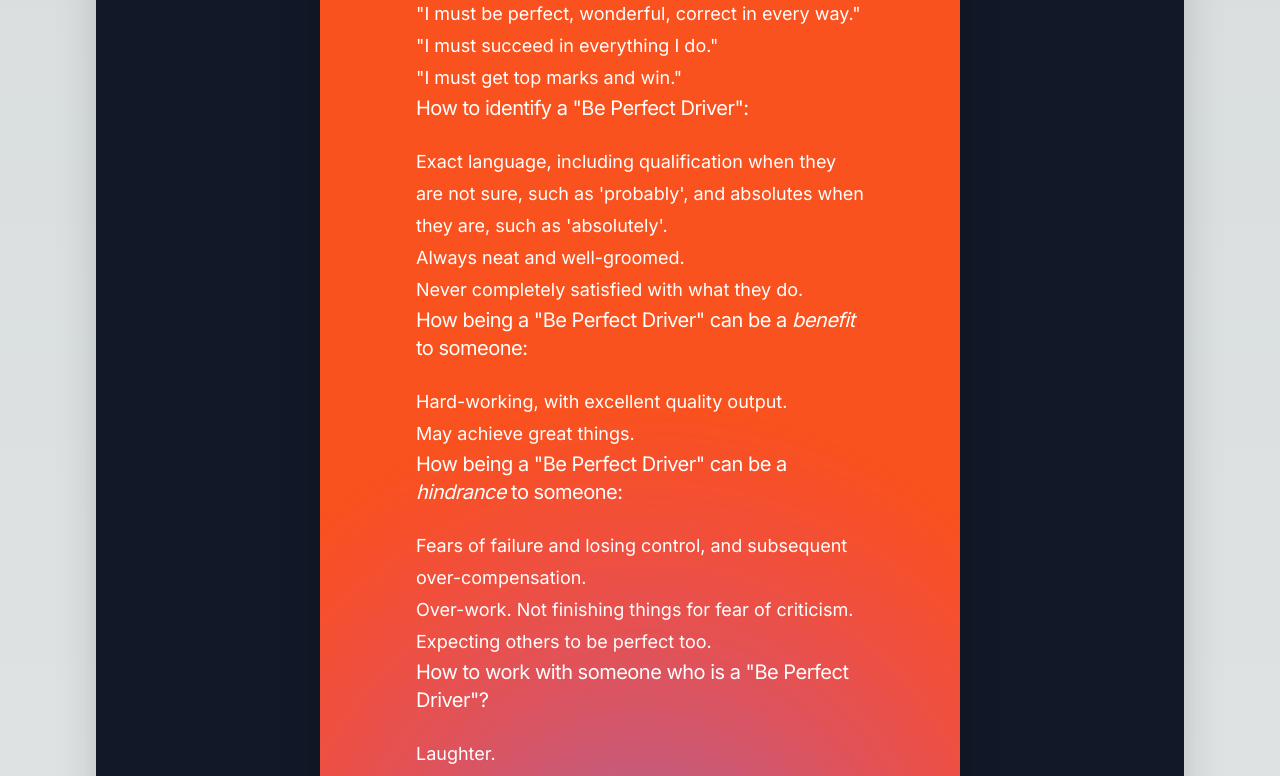
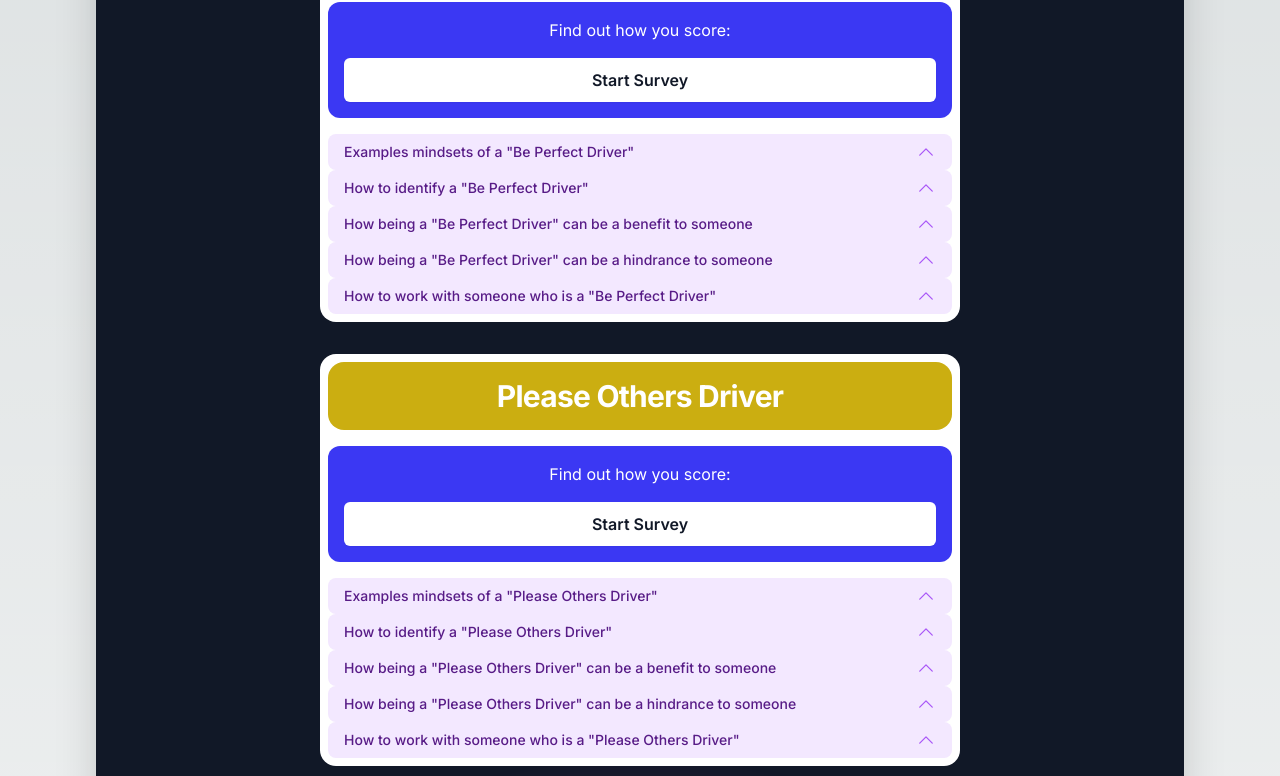
Before and after one commit to glayfield/working-styles, a Next.js app: page /styles in a window 1280 px wide. Shown: the part 762-1538 px from the top of the page. Built offline with nearby package versions, Linux system fonts and the light colour scheme.

Commit message:
CSS is a mishmash of styles but functional

```diff
--- a/src/app/results/page.tsx
+++ b/src/app/results/page.tsx
@@ -20,10 +20,11 @@ export default function Results() {
   const [results, setResults] = useStickyState([], "user-results");
 
   function newChartResult(group: Group): ChartResult {
+    const key = group.key;
     const label = group.name.replaceAll(" Driver", "");
     const value = totalScore(group.id);
 
-    return { label, value };
+    return { key, label, value };
   }
 
   function totalScore(groupId: number) {
--- a/src/app/styles/page.tsx
+++ b/src/app/styles/page.tsx
@@ -1,123 +1,197 @@
 "use client";
 import Container from "@/components/container";
 import GradientBox from "@/components/gradient-box";
+import StyleScore from "@/components/style-score";
 
 import GROUPS from "@/data/groups";
 import { Group, Groups } from "@/types/interfaces";
 import { useStickyState } from "@/utils/storage";
+import { Disclosure } from "@headlessui/react";
+import { ChevronUpIcon } from "@heroicons/react/24/outline";
 
 export default function Styles() {
   const [results] = useStickyState([], "user-results");
+
   const colorVariants: Groups = {
     bePerfect:
-      "relative isolate overflow-hidden bg-[#F9521E] px-6 pt-16 shadow-2xl sm:rounded-3xl sm:px-16 md:pt-24 lg:flex lg:gap-x-20 lg:px-24 lg:pt-0",
+      "rounded-2xl text-2xl font-bold p-4 mb-4 tracking-tight sm:text-3xl text-black bg-[#F9521E]",
     pleaseOthers:
-      "relative isolate overflow-hidden bg-[#CBAE11] px-6 pt-16 shadow-2xl sm:rounded-3xl sm:px-16 md:pt-24 lg:flex lg:gap-x-20 lg:px-24 lg:pt-0",
+      "rounded-2xl text-2xl font-bold p-4 mb-4 tracking-tight sm:text-3xl text-white bg-[#CBAE11]",
     hurryUp:
-      "relative isolate overflow-hidden bg-[#008D7C] px-6 pt-16 shadow-2xl sm:rounded-3xl sm:px-16 md:pt-24 lg:flex lg:gap-x-20 lg:px-24 lg:pt-0",
+      "rounded-2xl text-2xl font-bold p-4 mb-4 tracking-tight sm:text-3xl text-black bg-[#008D7C]",
     beStrong:
-      "relative isolate overflow-hidden bg-[#FDA649] px-6 pt-16 shadow-2xl sm:rounded-3xl sm:px-16 md:pt-24 lg:flex lg:gap-x-20 lg:px-24 lg:pt-0",
+      "rounded-2xl text-2xl font-bold p-4 mb-4 tracking-tight sm:text-3xl text-white bg-[#FDA649]",
     tryHard:
-      "relative isolate overflow-hidden bg-[#F4E683] px-6 pt-16 shadow-2xl sm:rounded-3xl sm:px-16 md:pt-24 lg:flex lg:gap-x-20 lg:px-24 lg:pt-0",
+      "rounded-2xl text-2xl font-bold p-4 mb-4 tracking-tight sm:text-3xl text-black bg-[#F4E683]",
   };
 
   return (
     <GradientBox>
       <Container>
-        <h1 className="text-3xl font-bold tracking-tight dark:text-white sm:text-4xl">
+        <h1 className="text-3xl font-bold tracking-tight text-white sm:text-4xl">
           The 5 Working Styles
         </h1>
-        <h2 className="text-xl tracking-tight dark:text-white sm:text-2xl">
+        <h2 className="text-xl tracking-tight text-white sm:text-2xl">
           Kahler (1975) identified five common styles (or &apos;drivers&apos;)
           that motivate us, and which can be at the root of dysfunctional
           behaviors.
         </h2>
-        <p className="text-l tracking-tight dark:text-white sm:text-xl">
+        <p className="text-l tracking-tight text-white sm:text-xl">
           Any of these can be rooted in early admonishment from teachers and
           parents who are seeking to help the child become socially functional,
           but perhaps do not offer sufficient guidance and praise for adequate
           behavior, thus leaving the child over-doing things.
-          <br />
+        </p>
+        <p className="text-l tracking-tight text-white sm:text-xl">
           In reasonable quantities, these drivers are effective in creating
           functioning and successful adults. When people do not know when to
           stop, then dysfunctional behavior can set in, causing stress and
           consequent further coping.
         </p>
-        <div className="flex flex-col">
+        <>
           {GROUPS.map((group: Group) => (
-            <div
-              key={group.key}
-              className={`${colorVariants[group.key as keyof Groups]}`}
-            >
-              <svg
-                viewBox="0 0 1024 1024"
-                className="absolute left-1/2 top-1/2 -z-10 h-[64rem] w-[64rem] -translate-y-1/2 [mask-image:radial-gradient(closest-side,white,transparent)] sm:left-full sm:-ml-80 lg:left-1/2 lg:ml-0 lg:-translate-x-1/2 lg:translate-y-0"
-                aria-hidden="true"
-              >
-                <circle
-                  cx="512"
-                  cy="512"
-                  r="512"
-                  fill="url(#759c1415-0410-454c-8f7c-9a820de03641)"
-                  fillOpacity="0.7"
-                />
-                <defs>
-                  <radialGradient id="759c1415-0410-454c-8f7c-9a820de03641">
-                    <stop stopColor="#7775D6" />
-                    <stop offset="1" stopColor={group?.color} />
-                  </radialGradient>
-                </defs>
-              </svg>
-              <div className="mx-auto max-w-md text-center lg:mx-0 lg:flex-auto lg:py-8 lg:text-left">
-                <h2 className="text-2xl font-bold tracking-tight text-white sm:text-3xl">
+            <div key={group.key}>
+              <div className="rounded-2xl bg-white p-2">
+                <h2 className={`${colorVariants[group.key as keyof Groups]}`}>
                   {group.name}
                 </h2>
-                <h3 className="text-l font-bold tracking-tight text-white sm:text-xl">
-                  Examples mindsets of a &quot;{group.name}&quot;:
-                </h3>
-                <ul className="mt-6 text-lg leading-8">
-                  {group.imperative.map((text: string, index: number) => (
-                    <li key={"a" + index}>&quot;{text}&quot;</li>
-                  ))}
-                </ul>
-                <h3 className="text-l tracking-tight text-white sm:text-xl">
-                  How to identify a &quot;{group.name}&quot;:
-                </h3>
-                <ul className="mt-6 text-lg leading-8">
-                  {group.identification.map((text: string, index: number) => (
-                    <li key={"b" + index}>{text}</li>
-                  ))}
-                </ul>
-                <h3 className="text-l tracking-tight text-white sm:text-xl">
-                  How being a &quot;{group.name}&quot; can be a <i>benefit</i>{" "}
-                  to someone:
-                </h3>
-                <ul className="mt-6 text-lg leading-8">
-                  {group.benefits.map((text: string, index: number) => (
-                    <li key={"c" + index}>{text}</li>
-                  ))}
-                </ul>
-                <h3 className="text-l tracking-tight text-white sm:text-xl">
-                  How being a &quot;{group.name}&quot; can be a <i>hindrance</i>{" "}
-                  to someone:
-                </h3>
-                <ul className="mt-6 text-lg leading-8">
-                  {group.problems.map((text: string, index: number) => (
-                    <li key={"d" + index}>{text}</li>
-                  ))}
-                </ul>
-                <h3 className="text-l tracking-tight text-white sm:text-xl">
-                  How to work with someone who is a &quot;{group.name}&quot;?
-                </h3>
-                <ul className="mt-6 text-lg leading-8">
-                  {group.treatment.map((text: string, index: number) => (
-                    <li key={"e" + index}>{text}</li>
-                  ))}
-                </ul>
+                <StyleScore results={results} group={group.key} />
+                <Disclosure>
+                  {({ open }) => (
+                    <>
+                      <Disclosure.Button className="flex w-full justify-between rounded-lg bg-purple-100 px-4 py-2 text-left text-sm font-medium text-purple-900 hover:bg-purple-200 focus:outline-none focus-visible:ring focus-visible:ring-purple-500 focus-visible:ring-opacity-75">
+                        <span>
+                          Examples mindsets of a &quot;{group.name}&quot;
+                        </span>
+                        <ChevronUpIcon
+                          className={`${
+                            open ? "rotate-180 transform" : ""
+                          } h-5 w-5 text-purple-500`}
+                        />
+                      </Disclosure.Button>
+                      <Disclosure.Panel className="px-4 pt-4 pb-2 text-sm text-gray-500">
+                        <ul>
+                          {group.imperative.map(
+                            (text: string, index: number) => (
+                              <li className="p-4" key={"a" + index}>
+                                &quot;{text}&quot;
+                              </li>
+                            )
+                          )}
+                        </ul>
+                      </Disclosure.Panel>
+                    </>
+                  )}
+                </Disclosure>
+                <Disclosure>
+                  {({ open }) => (
+                    <>
+                      <Disclosure.Button className="flex w-full justify-between rounded-lg bg-purple-100 px-4 py-2 text-left text-sm font-medium text-purple-900 hover:bg-purple-200 focus:outline-none focus-visible:ring focus-visible:ring-purple-500 focus-visible:ring-opacity-75">
+                        <span>How to identify a &quot;{group.name}&quot;</span>
+                        <ChevronUpIcon
+                          className={`${
+                            open ? "rotate-180 transform" : ""
+                          } h-5 w-5 text-purple-500`}
+                        />
+                      </Disclosure.Button>
+                      <Disclosure.Panel className="px-4 pt-4 pb-2 text-sm text-gray-500">
+                        <ul>
+                          {group.identification.map(
+                            (text: string, index: number) => (
+                              <li className="p-4" key={"b" + index}>
+                                {text}
+                              </li>
+                            )
+                          )}
+                        </ul>
+                      </Disclosure.Panel>
+                    </>
+                  )}
+                </Disclosure>
+                <Disclosure>
+                  {({ open }) => (
+                    <>
+                      <Disclosure.Button className="flex w-full justify-between rounded-lg bg-purple-100 px-4 py-2 text-left text-sm font-medium text-purple-900 hover:bg-purple-200 focus:outline-none focus-visible:ring focus-visible:ring-purple-500 focus-visible:ring-opacity-75">
+                        <span>
+                          How being a &quot;{group.name}&quot; can be a benefit
+                          to someone
+                        </span>
+                        <ChevronUpIcon
+                          className={`${
+                            open ? "rotate-180 transform" : ""
+                          } h-5 w-5 text-purple-500`}
+                        />
+                      </Disclosure.Button>
+                      <Disclosure.Panel className="px-4 pt-4 pb-2 text-sm text-gray-500">
+                        <ul>
+                          {group.benefits.map((text: string, index: number) => (
+                            <li className="p-4" key={"c" + index}>
+                              {text}
+                            </li>
+                          ))}
+                        </ul>
+                      </Disclosure.Panel>
+                    </>
+                  )}
+                </Disclosure>
+                <Disclosure>
+                  {({ open }) => (
+                    <>
+                      <Disclosure.Button className="flex w-full justify-between rounded-lg bg-purple-100 px-4 py-2 text-left text-sm font-medium text-purple-900 hover:bg-purple-200 focus:outline-none focus-visible:ring focus-visible:ring-purple-500 focus-visible:ring-opacity-75">
+                        <span>
+                          How being a &quot;{group.name}&quot; can be a
+                          hindrance to someone
+                        </span>
+                        <ChevronUpIcon
+                          className={`${
+                            open ? "rotate-180 transform" : ""
+                          } h-5 w-5 text-purple-500`}
+                        />
+                      </Disclosure.Button>
+                      <Disclosure.Panel className="px-4 pt-4 pb-2 text-sm text-gray-500">
+                        <ul>
+                          {group.problems.map((text: string, index: number) => (
+                            <li className="p-4" key={"d" + index}>
+                              {text}
+                            </li>
+                          ))}
+                        </ul>
+                      </Disclosure.Panel>
+                    </>
+                  )}
+                </Disclosure>
+                <Disclosure>
+                  {({ open }) => (
+                    <>
+                      <Disclosure.Button className="flex w-full justify-between rounded-lg bg-purple-100 px-4 py-2 text-left text-sm font-medium text-purple-900 hover:bg-purple-200 focus:outline-none focus-visible:ring focus-visible:ring-purple-500 focus-visible:ring-opacity-75">
+                        <span>
+                          How to work with someone who is a &quot;{group.name}
+                          &quot;
+                        </span>
+                        <ChevronUpIcon
+                          className={`${
+                            open ? "rotate-180 transform" : ""
+                          } h-5 w-5 text-purple-500`}
+                        />
+                      </Disclosure.Button>
+                      <Disclosure.Panel className="px-4 pt-4 pb-2 text-sm text-gray-500">
+                        <ul>
+                          {group.treatment.map(
+                            (text: string, index: number) => (
+                              <li className="p-4" key={"e" + index}>
+                                {text}
+                              </li>
+                            )
+                          )}
+                        </ul>
+                      </Disclosure.Panel>
+                    </>
+                  )}
+                </Disclosure>
               </div>
             </div>
           ))}
-        </div>
+        </>
       </Container>
     </GradientBox>
   );
--- a/src/components/gradient-box.tsx
+++ b/src/components/gradient-box.tsx
@@ -7,8 +7,6 @@ export default function GradientBox({
 }: {
   children: JSX.Element | Array<JSX.Element>;
 }) {
-  const initColor: string = "#7775D6";
-  const endColor: string = "#E935C1";
 
   return (
     <Fragment>
--- /dev/null
+++ b/src/components/style-score.tsx
@@ -0,0 +1,53 @@
+import { ChartResult } from "@/types/interfaces";
+import LinkButton from "./link-button";
+
+export default function StyleScore({
+  results,
+  group,
+}: {
+  results: Array<ChartResult>;
+  group: string;
+}) {
+  const lowScore: string =
+    "rounded-xl text-lg font-bold p-4 mb-4 sm:text-xl text-black bg-[#c6f9ff]";
+  const medScore: string =
+    "rounded-xl text-lg font-bold p-4 mb-4 sm:text-xl text-black bg-[#f0e16e]";
+  const hiScore: string =
+    "rounded-xl text-lg font-bold p-4 mb-4 sm:text-xl text-black bg-[#f38938]";
+  const attract: string =
+    "rounded-xl flex flex-col text-md p-4 mb-4 sm:text-l text-white bg-[#3b38f3]";
+  let calcClass: string = medScore;
+  let subText: string = "";
+
+  const thisGroup = results.find(function (result: ChartResult) {
+    return result.key === group;
+  });
+
+  if (!results.length || !thisGroup) {
+    return (
+      <h3 className={attract}>
+        <div className="pb-4">Find out how you score:</div>
+        <LinkButton route="/survey" text="Start Survey" />
+      </h3>
+    );
+  }
+
+  const score = thisGroup.value;
+
+  if (score < 4) {
+    calcClass = lowScore;
+  }
+  if (score > 6) {
+    subText = `You scored high in the ${thisGroup.label} driver`;
+    calcClass = hiScore;
+  }
+
+  return (
+    <h3 className={calcClass}>
+      <div>You scored {score}/10</div>
+      {subText.length > 0 ? (
+        <div className="font-normal text-sm">{subText}</div>
+      ) : null}
+    </h3>
+  );
+}
--- a/src/types/interfaces.tsx
+++ b/src/types/interfaces.tsx
@@ -57,6 +57,7 @@ export interface BarsProps {
 }
 
 export interface ChartResult {
+    key: string,
     label: string,
     value: number,
 }
```
